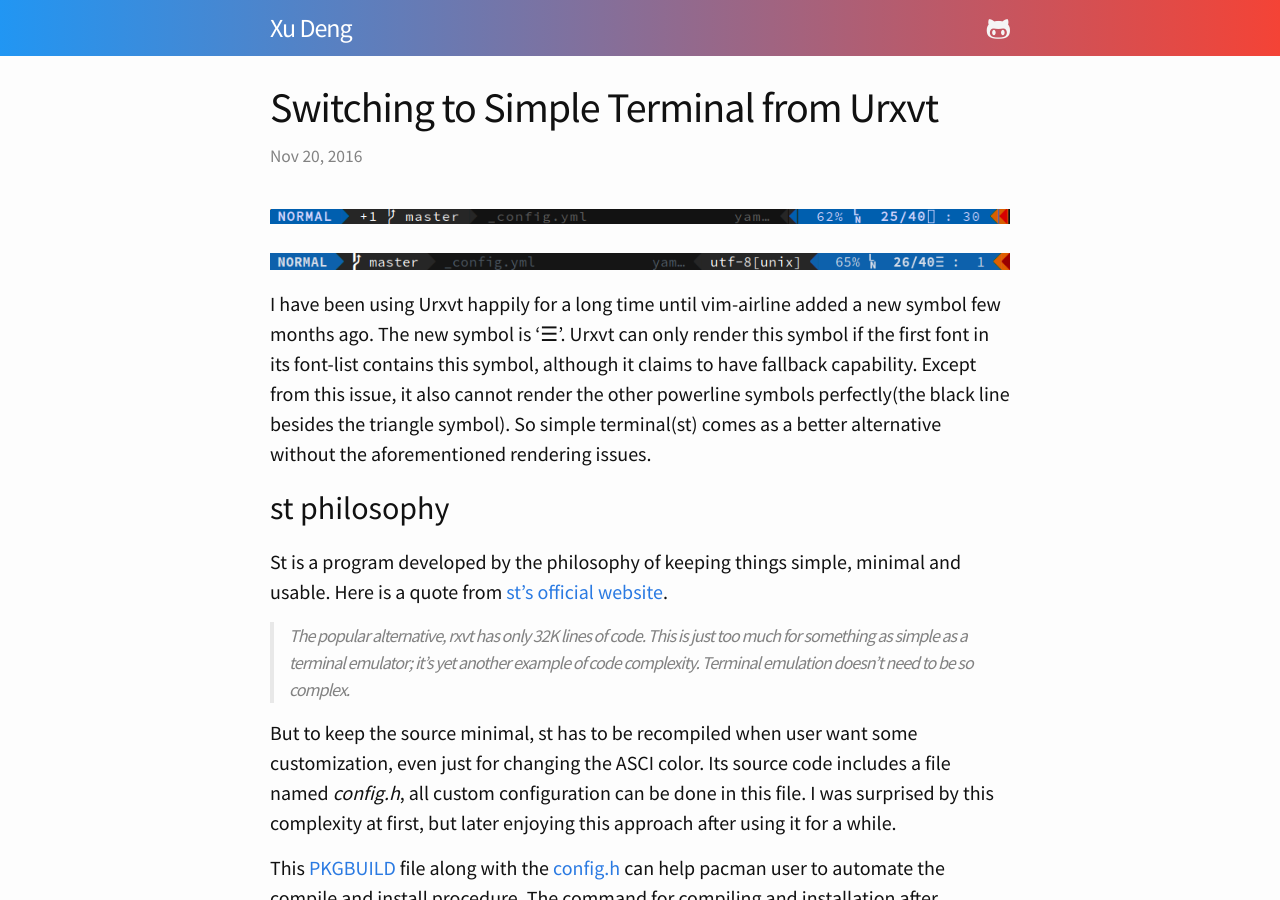
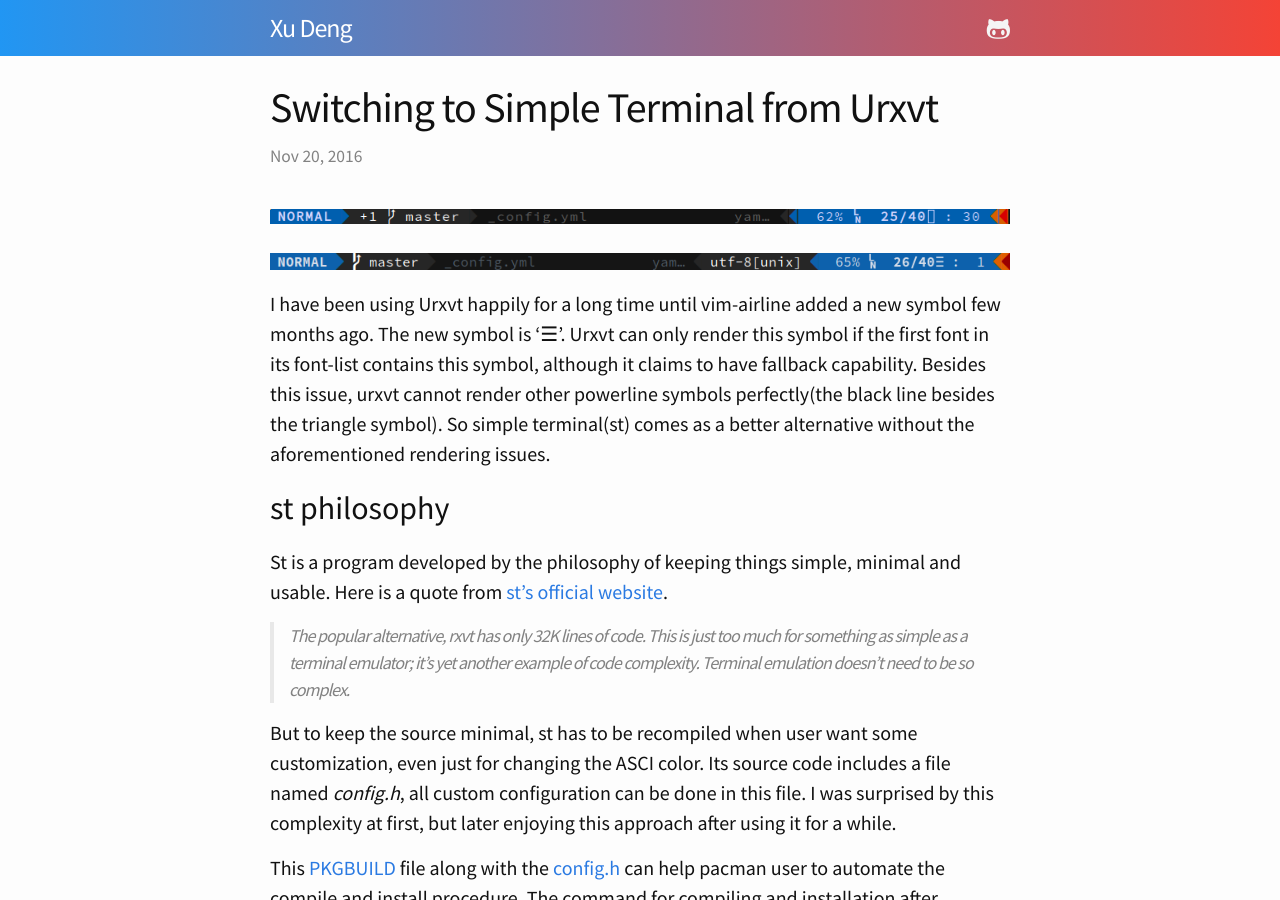
Before and after one commit to xden/xden.github.io, a Jekyll site: the page built from _posts/2016-11-20-simple-terminal.md, in a window 1280 px wide and 900 px high. Built offline with Jekyll 4.4.1, drawn with Linux system fonts in a browser that asks for light colours.

Commit message:
Updated 2016-11-20-simple-terminal.md

```diff
--- a/_posts/2016-11-20-simple-terminal.md
+++ b/_posts/2016-11-20-simple-terminal.md
@@ -7,7 +7,7 @@
 
 ![urxvt-statusline]({{site.baseurl}}/assets/st-statusline.png "vim statusline in simple terminal")
 
-I have been using Urxvt happily for a long time until vim-airline added a new symbol few months ago. The new symbol is '☰'. Urxvt can only render this symbol if the first font in its font-list contains this symbol, although it claims to have fallback capability. Except from this issue, it also cannot render the other powerline symbols perfectly(the black line besides the triangle symbol). So simple terminal(st) comes as a better alternative without the aforementioned rendering issues.
+I have been using Urxvt happily for a long time until vim-airline added a new symbol few months ago. The new symbol is '☰'. Urxvt can only render this symbol if the first font in its font-list contains this symbol, although it claims to have fallback capability. Besides this issue, urxvt cannot render other powerline symbols perfectly(the black line besides the triangle symbol). So simple terminal(st) comes as a better alternative without the aforementioned rendering issues.
 
 <!-- more -->
 
```
